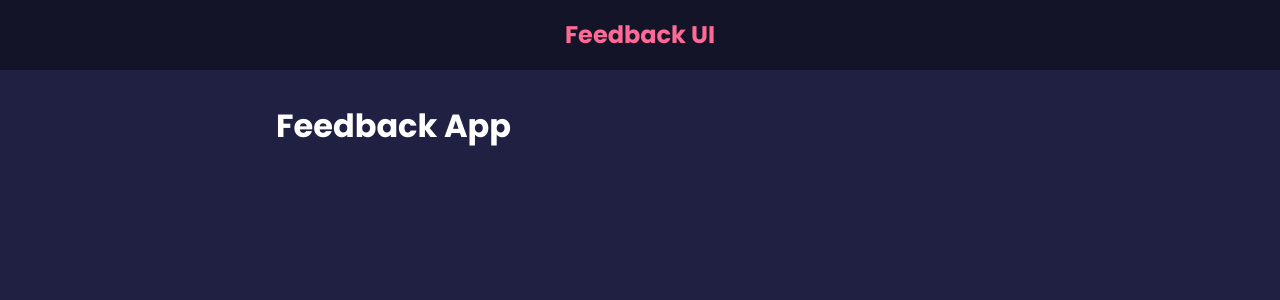
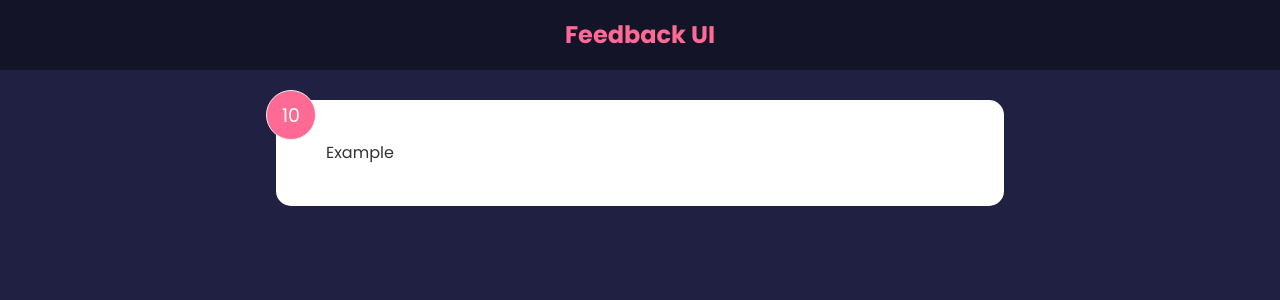
Before and after one commit to jeancarlosherrera/feedback-app, a React (Create React App) app: page / in a window 1280 px wide. Shown: the top 300 px of the page. Built offline with nearby package versions, Linux system fonts and the light colour scheme.

Commit message:
Feedback Item component added

```diff
--- a/src/App.js
+++ b/src/App.js
@@ -1,11 +1,12 @@
 import Header from './components/Header'
+import FeedbackItem from './components/FeedbackItem'
 
 const App = () => {
   return (
     <>
       <Header />
       <div className='container'>
-        <h1>Feedback App</h1>
+        <FeedbackItem />
       </div>
     </>
   )
--- /dev/null
+++ b/src/components/FeedbackItem.jsx
@@ -0,0 +1,10 @@
+const FeedbackItem = () => {
+  return (
+    <div className='card'>
+      <div className='num-display'>10</div>
+      <div className='text-display'>Example</div>
+    </div>
+  )
+}
+
+export default FeedbackItem
--- a/src/components/Header.jsx
+++ b/src/components/Header.jsx
@@ -1,6 +1,11 @@
-const Header = ({ textColor, bgColor }) => {
+const Header = ({ textColor = '#ff6a95', bgColor = 'rgba(0, 0, 0, 0.4)' }) => {
   return (
-    <header style={{ color: textColor, backgroundColor: bgColor }}>
+    <header
+      style={{
+        color: textColor,
+        backgroundColor: bgColor,
+      }}
+    >
       <div className='container'>
         <h2>Feedback UI</h2>
       </div>
@@ -8,9 +13,4 @@ const Header = ({ textColor, bgColor }) => {
   )
 }
 
-Header.defaultProps = {
-  bgColor: 'rgba(0, 0, 0, 0.4)',
-  textColor: '#ff6a95',
-}
-
 export default Header
```
